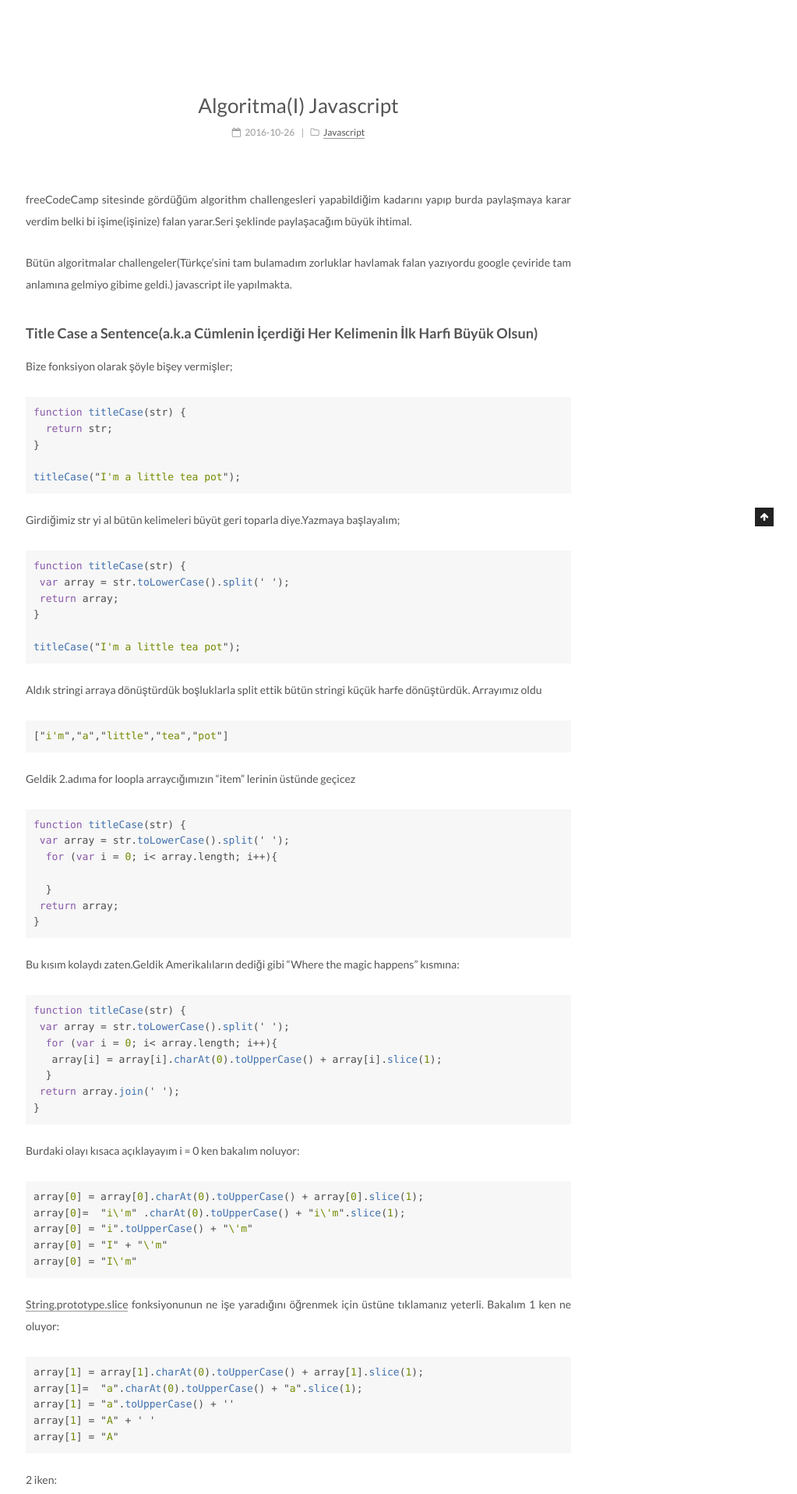
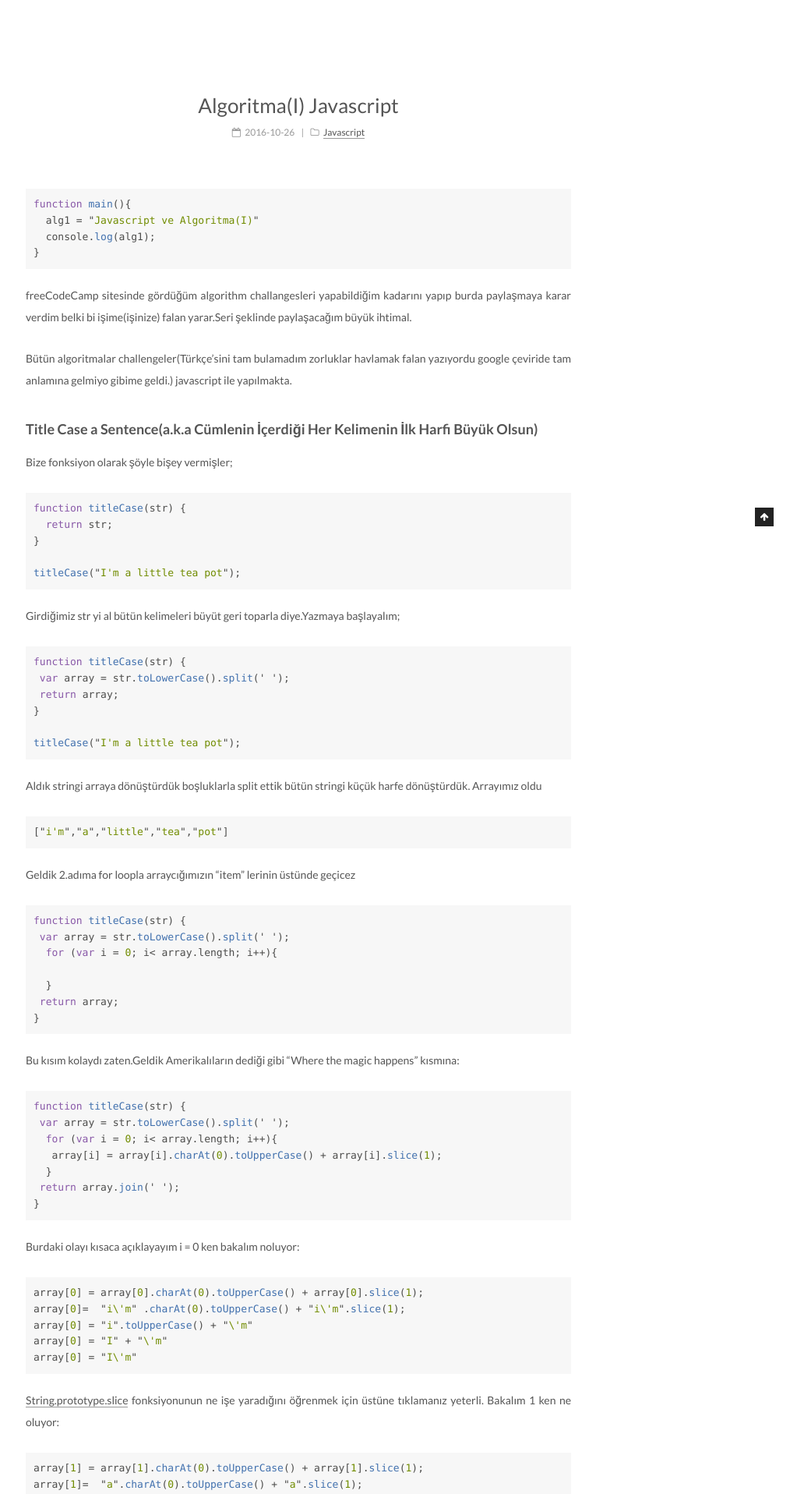
Before and after one commit to sergenp/sergenp.github.io, a Jekyll site: the page built from _posts/2016-10-26-algoritma-javascript.md, in a window 1280 px wide. Shown: the part 325-2241 px from the top of the page at 78% size, without its empty margins (257-1280 px from the left). Built offline with Jekyll 4.4.1, drawn with Linux system fonts in a browser that asks for light colours.

Commit message:
Update 2016-10-26-algoritma-javascript.md

```diff
--- a/_posts/2016-10-26-algoritma-javascript.md
+++ b/_posts/2016-10-26-algoritma-javascript.md
@@ -6,7 +6,14 @@ categories: Javascript
 tags:
 - algoritma
 ---
-freeCodeCamp sitesinde gördüğüm algorithm challengesleri yapabildiğim kadarını yapıp burda paylaşmaya karar verdim belki bi işime(işinize) falan yarar.Seri şeklinde paylaşacağım büyük ihtimal.
+{% highlight js %}
+function main(){
+  alg1 = "Javascript ve Algoritma(I)"
+  console.log(alg1);
+}
+{% endhighlight %}
+
+freeCodeCamp sitesinde gördüğüm algorithm challangesleri yapabildiğim kadarını yapıp burda paylaşmaya karar verdim belki bi işime(işinize) falan yarar.Seri şeklinde paylaşacağım büyük ihtimal.
 
 Bütün algoritmalar challengeler(Türkçe'sini tam bulamadım zorluklar havlamak falan yazıyordu google çeviride tam anlamına gelmiyo gibime geldi.) javascript ile yapılmakta.
 
```
